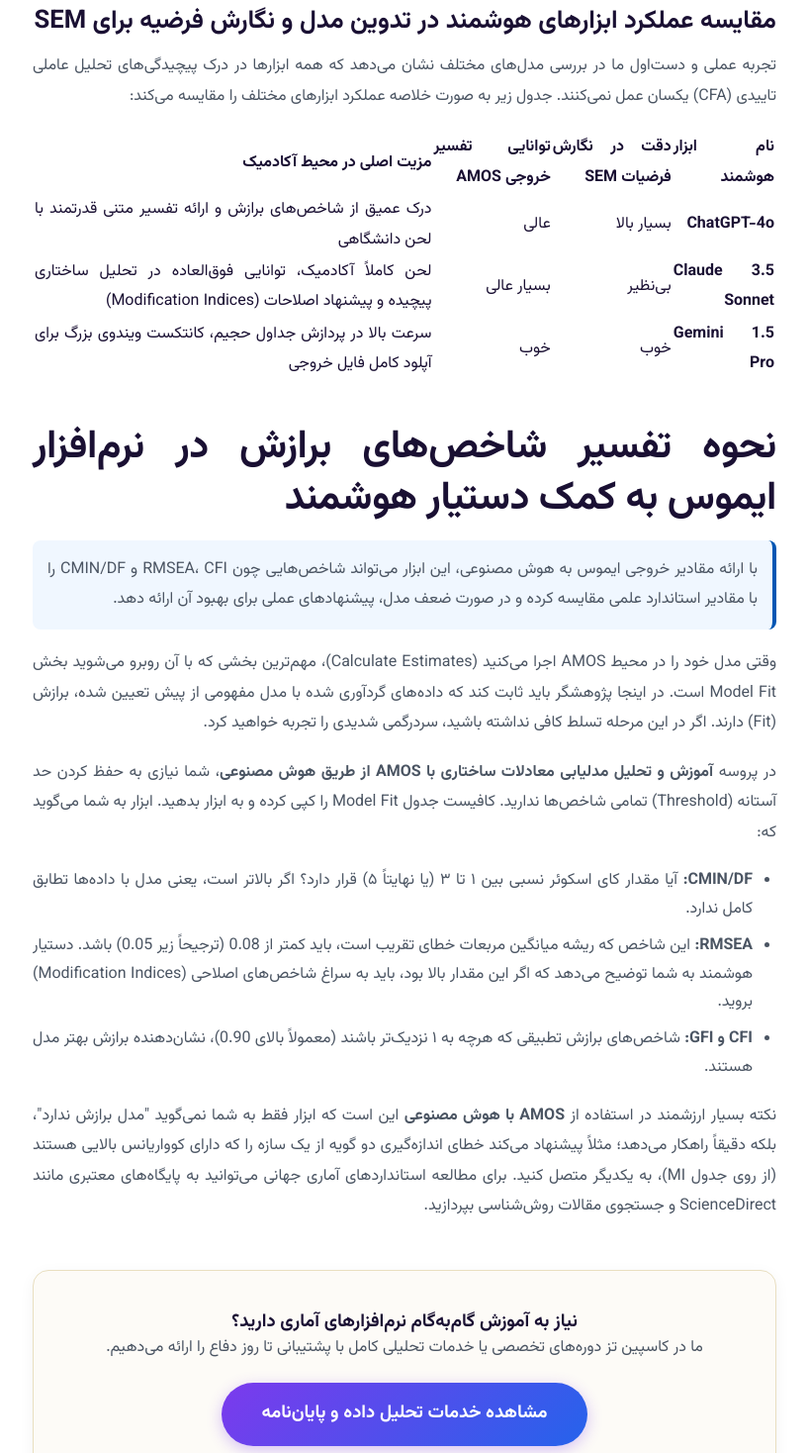
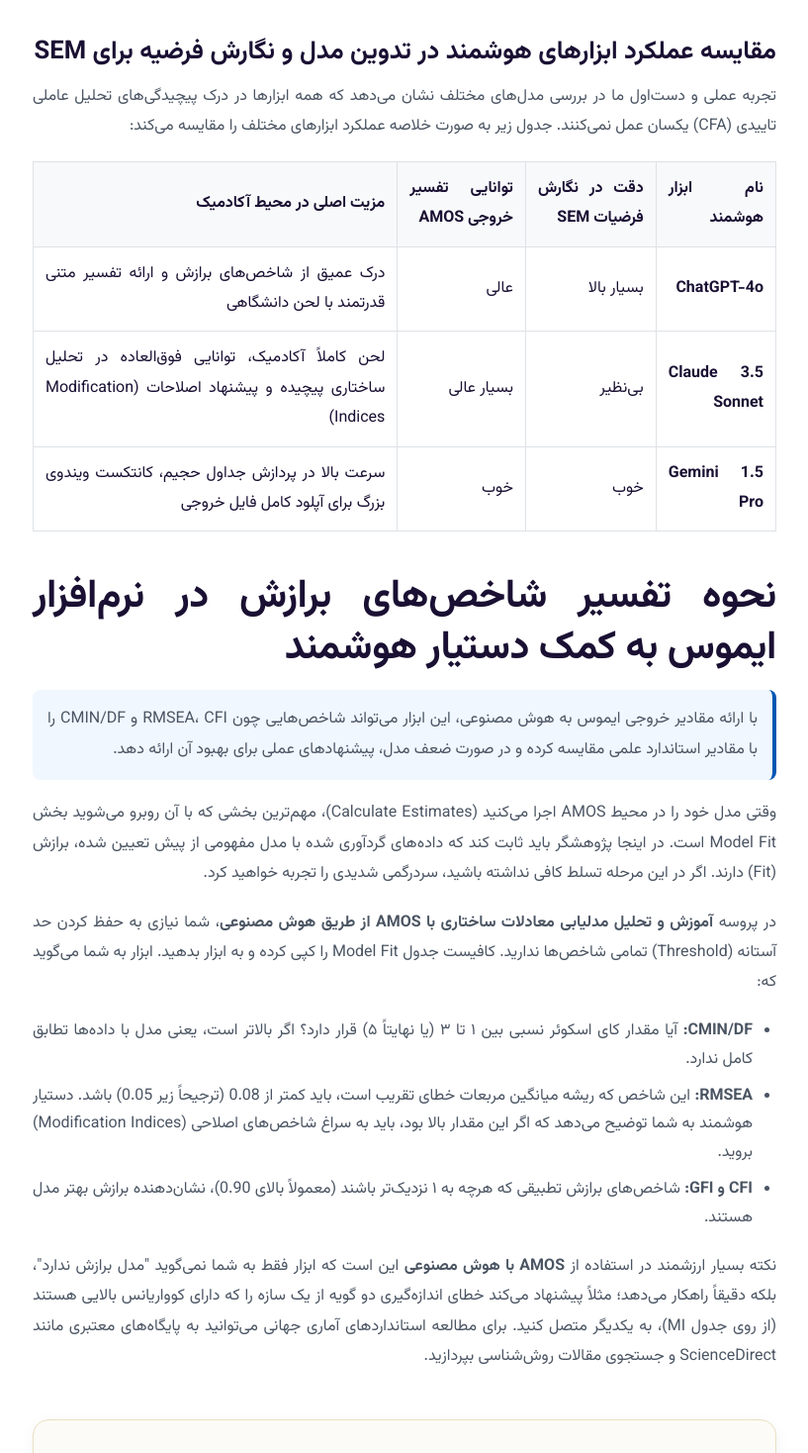
Before and after one commit to diginoron/thesis, a Next.js app: page /blog/amos-analysis-with-ai in a window 1280 px wide. Shown: the part 2502-3970 px from the top of the page at 99% size, without its empty margins (231-1048 px from the left). Built offline with nearby package versions, Linux system fonts and the light colour scheme.

Commit message:
subjectwitharticleblog

```diff
--- a/app/blog/amos-analysis-with-ai/page.tsx
+++ b/app/blog/amos-analysis-with-ai/page.tsx
@@ -119,9 +119,9 @@
 
         <div style={{ textAlign: "center", margin: "3rem 0", padding: "2.5rem", backgroundColor: "#fdfbf7", borderRadius: "16px", border: "1px solid #e9dfc1", boxShadow: "0 4px 15px rgba(0,0,0,0.05)" }}>
           <h4 className="mb-3 text-dark">آیا در اجرای مدل خود در ایموس با خطا مواجه شده‌اید؟</h4>
-          <p className="mb-4 text-muted">متخصصان ما آماده‌اند تا مدل ساختاری شما را با دقت بالا تحلیل و خطاهای آن را برطرف کنند.</p>
-          <a href="/contact" className="btn btn-primary btn-lg" style={{ padding: "0.9rem 2.5rem", fontSize: "1.15rem", borderRadius: "50px", fontWeight: "bold" }}>
-            مشاوره تخصصی تحلیل آماری با ایموس
+          <p className="mb-4 text-muted">اپلیکیشن دستیار هوشمند کاسپین تز با ویژگی‌های پیشرفته آماده است تا مدل ساختاری شما را تحلیل و خطاهای آن را برطرف کند.</p>
+          <a href="http://thesis.diginoron.com/" target="_blank" rel="noopener noreferrer" className="btn btn-primary btn-lg" style={{ padding: "0.9rem 2.5rem", fontSize: "1.15rem", borderRadius: "50px", fontWeight: "bold" }}>
+            استفاده از اپلیکیشن دستیار هوشمند
           </a>
         </div>
 
@@ -146,33 +146,33 @@
           تجربه عملی و دست‌اول ما در بررسی مدل‌های مختلف نشان می‌دهد که همه ابزارها در درک پیچیدگی‌های تحلیل عاملی تاییدی (CFA) یکسان عمل نمی‌کنند. جدول زیر به صورت خلاصه عملکرد ابزارهای مختلف را مقایسه می‌کند:
         </p>
         <div className="table-responsive mb-5">
-          <table className="table table-bordered table-hover shadow-sm align-middle">
+          <table className="table table-bordered table-hover shadow-sm align-middle" style={{ borderCollapse: "collapse", width: "100%", border: "1px solid #dee2e6" }}>
             <thead className="table-light text-center">
               <tr>
-                <th>نام ابزار هوشمند</th>
-                <th>دقت در نگارش فرضیات SEM</th>
-                <th>توانایی تفسیر خروجی AMOS</th>
-                <th>مزیت اصلی در محیط آکادمیک</th>
+                <th style={{ border: "1px solid #dee2e6", padding: "12px", backgroundColor: "#f8f9fa" }}>نام ابزار هوشمند</th>
+                <th style={{ border: "1px solid #dee2e6", padding: "12px", backgroundColor: "#f8f9fa" }}>دقت در نگارش فرضیات SEM</th>
+                <th style={{ border: "1px solid #dee2e6", padding: "12px", backgroundColor: "#f8f9fa" }}>توانایی تفسیر خروجی AMOS</th>
+                <th style={{ border: "1px solid #dee2e6", padding: "12px", backgroundColor: "#f8f9fa" }}>مزیت اصلی در محیط آکادمیک</th>
               </tr>
             </thead>
             <tbody>
               <tr>
-                <td><strong>ChatGPT-4o</strong></td>
-                <td className="text-center">بسیار بالا</td>
-                <td className="text-center">عالی</td>
-                <td>درک عمیق از شاخص‌های برازش و ارائه تفسیر متنی قدرتمند با لحن دانشگاهی</td>
+                <td style={{ border: "1px solid #dee2e6", padding: "12px" }}><strong>ChatGPT-4o</strong></td>
+                <td className="text-center" style={{ border: "1px solid #dee2e6", padding: "12px" }}>بسیار بالا</td>
+                <td className="text-center" style={{ border: "1px solid #dee2e6", padding: "12px" }}>عالی</td>
+                <td style={{ border: "1px solid #dee2e6", padding: "12px" }}>درک عمیق از شاخص‌های برازش و ارائه تفسیر متنی قدرتمند با لحن دانشگاهی</td>
               </tr>
               <tr>
-                <td><strong>Claude 3.5 Sonnet</strong></td>
-                <td className="text-center">بی‌نظیر</td>
-                <td className="text-center">بسیار عالی</td>
-                <td>لحن کاملاً آکادمیک، توانایی فوق‌العاده در تحلیل ساختاری پیچیده و پیشنهاد اصلاحات (Modification Indices)</td>
+                <td style={{ border: "1px solid #dee2e6", padding: "12px" }}><strong>Claude 3.5 Sonnet</strong></td>
+                <td className="text-center" style={{ border: "1px solid #dee2e6", padding: "12px" }}>بی‌نظیر</td>
+                <td className="text-center" style={{ border: "1px solid #dee2e6", padding: "12px" }}>بسیار عالی</td>
+                <td style={{ border: "1px solid #dee2e6", padding: "12px" }}>لحن کاملاً آکادمیک، توانایی فوق‌العاده در تحلیل ساختاری پیچیده و پیشنهاد اصلاحات (Modification Indices)</td>
               </tr>
               <tr>
-                <td><strong>Gemini 1.5 Pro</strong></td>
-                <td className="text-center">خوب</td>
-                <td className="text-center">خوب</td>
-                <td>سرعت بالا در پردازش جداول حجیم، کانتکست ویندوی بزرگ برای آپلود کامل فایل خروجی</td>
+                <td style={{ border: "1px solid #dee2e6", padding: "12px" }}><strong>Gemini 1.5 Pro</strong></td>
+                <td className="text-center" style={{ border: "1px solid #dee2e6", padding: "12px" }}>خوب</td>
+                <td className="text-center" style={{ border: "1px solid #dee2e6", padding: "12px" }}>خوب</td>
+                <td style={{ border: "1px solid #dee2e6", padding: "12px" }}>سرعت بالا در پردازش جداول حجیم، کانتکست ویندوی بزرگ برای آپلود کامل فایل خروجی</td>
               </tr>
             </tbody>
           </table>
@@ -198,10 +198,10 @@
         </p>
 
         <div style={{ textAlign: "center", margin: "3rem 0", padding: "2.5rem", backgroundColor: "#fdfbf7", borderRadius: "16px", border: "1px solid #e9dfc1", boxShadow: "0 4px 15px rgba(0,0,0,0.05)" }}>
-          <h4 className="mb-3 text-dark">نیاز به آموزش گام‌به‌گام نرم‌افزارهای آماری دارید؟</h4>
-          <p className="mb-4 text-muted">ما در کاسپین تز دوره‌های تخصصی یا خدمات تحلیلی کامل با پشتیبانی تا روز دفاع را ارائه می‌دهیم.</p>
-          <a href="/services" className="btn btn-primary btn-lg" style={{ padding: "0.9rem 2.5rem", fontSize: "1.15rem", borderRadius: "50px", fontWeight: "bold" }}>
-            مشاهده خدمات تحلیل داده و پایان‌نامه
+          <h4 className="mb-3 text-dark">نیاز به تسریع در انجام تحلیل‌های آماری دارید؟</h4>
+          <p className="mb-4 text-muted">با استفاده از امکانات منحصربه‌فرد اپلیکیشن دستیار هوشمند کاسپین تز، فرایند نگارش و تحلیل پایان‌نامه خود را هوشمند کنید.</p>
+          <a href="http://thesis.diginoron.com/" target="_blank" rel="noopener noreferrer" className="btn btn-primary btn-lg" style={{ padding: "0.9rem 2.5rem", fontSize: "1.15rem", borderRadius: "50px", fontWeight: "bold" }}>
+            ورود به دستیار هوشمند کاسپین تز
           </a>
         </div>
 
@@ -273,11 +273,11 @@
           ترکیب <strong>AMOS با هوش مصنوعی</strong> نه تنها سرعت کار شما را مضاعف می‌کند، بلکه خطاهای انسانی در تفسیر شاخص‌ها را به حداقل می‌رساند و اطمینان شما را در روز دفاع از رساله دکتری یا پایان‌نامه ارشد افزایش می‌دهد. به خاطر داشته باشید که این ابزارها جایگزین تفکر نقادانه شما نیستند، بلکه یک دستیار پژوهشی قدرتمند و خستگی‌ناپذیر در کنار شما هستند.
         </p>
 
-        <div style={{ textAlign: "center", margin: "4rem 0", padding: "3rem", backgroundColor: "#001a33", borderRadius: "16px", border: "1px solid #003366", color: "white", boxShadow: "0 10px 30px rgba(0,0,0,0.15)" }}>
-          <h3 className="mb-3 text-white">آماده‌اید تا تحلیل داده‌های خود را با اطمینان کامل انجام دهید؟</h3>
-          <p className="mb-4" style={{ color: "#b3d4ff", fontSize: "1.1rem" }}>دریافت مشاوره رایگان از اساتید و متخصصان گروه کاسپین تز برای بررسی مدل معادلات ساختاری شما.</p>
-          <a href="/contact" className="btn btn-warning btn-lg" style={{ padding: "1rem 3rem", fontSize: "1.25rem", borderRadius: "50px", fontWeight: "bold", color: "#000" }}>
-            تماس با متخصصین تحلیل آماری
+        <div style={{ textAlign: "center", margin: "4rem 0", padding: "3rem", backgroundColor: "#001a33", borderRadius: "16px", border: "1px solid #003366", color: "#ffffff", boxShadow: "0 10px 30px rgba(0,0,0,0.15)" }}>
+          <h3 className="mb-3" style={{ color: "#ffffff", fontWeight: "bold" }}>آماده‌اید تا تحلیل داده‌های خود را با اطمینان کامل انجام دهید؟</h3>
+          <p className="mb-4" style={{ color: "#e6f2ff", fontSize: "1.15rem", lineHeight: "1.8" }}>برای بررسی پیشرفته مدل معادلات ساختاری و تسریع در پژوهش خود، همین حالا اپلیکیشن دستیار هوشمند کاسپین تز را امتحان کنید.</p>
+          <a href="http://thesis.diginoron.com/" target="_blank" rel="noopener noreferrer" className="btn btn-warning btn-lg" style={{ padding: "1rem 3rem", fontSize: "1.25rem", borderRadius: "50px", fontWeight: "bold", color: "#000000", backgroundColor: "#ffc107", border: "none" }}>
+            شروع کار با اپلیکیشن کاسپین تز
           </a>
         </div>
 
```
